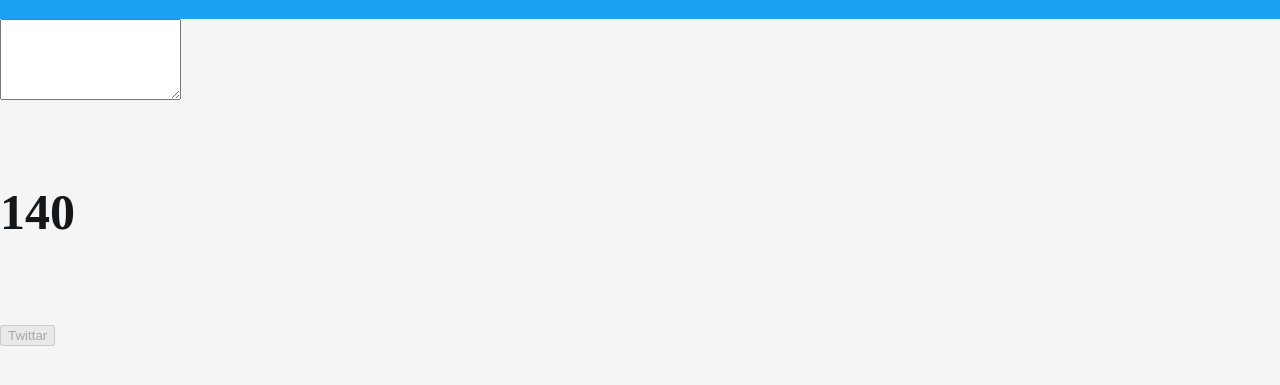
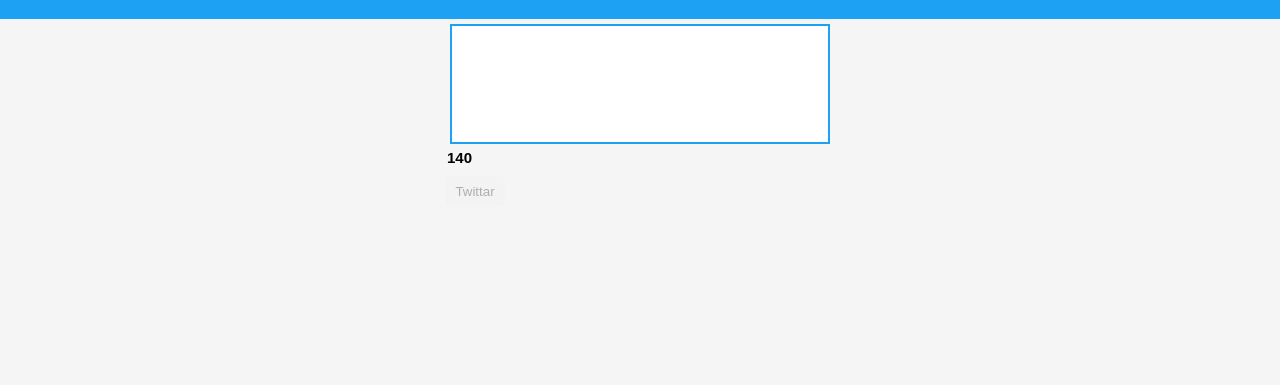
Before and after one commit to faalbuquerque/twitter, a plain HTML site: page index.html in a window 1280 px wide. Shown: the part 61-446 px from the top of the page. Drawn offline with Linux system fonts and the light colour scheme.

Commit message:
arrumando o css

```diff
--- a/css/style.css
+++ b/css/style.css
@@ -1,9 +1,10 @@
-body{
+.corpo{
     margin: 0;
     padding: 0;
-    color: #14171a;
     background-color: whitesmoke;
+    font-family: Arial, Helvetica, sans-serif;
 }
+
 .title-twitter{
     background-color: #1DA1F2;
     display: flex;
@@ -11,10 +12,35 @@ body{
 }
 
 .title-twitter h1{
-    font-family: Arial, Helvetica, sans-serif;
     color: white;
 }
 
+.box-twitter{
+    display: flex;
+    justify-content: center;
+}
+
+textarea{
+    margin: 5px;
+    padding: 10px;
+    border: 2px solid #1DA1F2;
+    resize: none;
+    height: 120px;
+    width: 380px;
+    text-align: start;
+}
+
+
 #contador{
-    font-size: 50px;
+    margin-bottom: 10px;
+    font-size: 15px;
+    font-weight: bold;
 }
+
+.btn-twittar{
+    border-radius: 5px;
+    padding: 8px;
+    width: 60px;
+    border: none;
+
+}
--- a/index.html
+++ b/index.html
@@ -6,21 +6,21 @@
    <link rel="stylesheet" href="css/style.css" type="text/css"/>
    <title>Twitter</title>
 </head>
-<body>
+<body class="corpo">
    <header class="title-twitter">
       <h1>Twitter</h1>
   </header>
+
   <section class= "box-twitter">
       <form class="twitter">
-        <textarea id="tweet" rows="5">
-        </textarea>
 
-        <h5 id="contador">140</h5>
+        <textarea id="tweet">
+        </textarea> <legend id="contador">140</legend>
 
         <input type="button" value="Twittar" class="btn-twittar">
-
       </form>
    </section>
+
    <script src="script.js"></script>
 </body>
 </html>
--- a/script.js
+++ b/script.js
@@ -13,7 +13,7 @@ function criarTweet(){
 
 function limparTweet(){
     document.querySelector(".btn-twittar").disabled= true
-    document.getElementById("tweet").value= ""
+    document.getElementById("tweet").value= " "
     document.getElementById("contador").innerHTML= 140
 }
 
@@ -26,6 +26,9 @@ function contaCaracteres(){
     let tamanho= 140 - tweets;
     document.getElementById("contador").innerHTML= tamanho
 
+    if(tweets < 120 && tweets <= 129){
+        contador.style.color= "#000"
+    }
     if(tweets >= 120 && tweets <= 129){
         contador.style.color= "#FFA500"
     }
```
